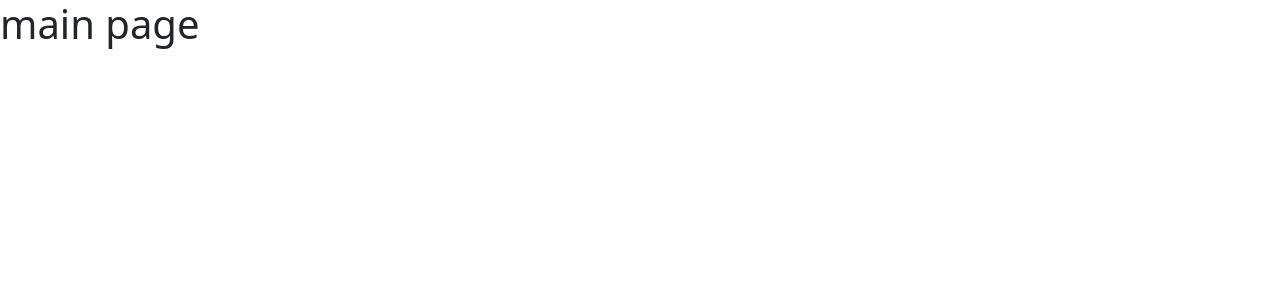
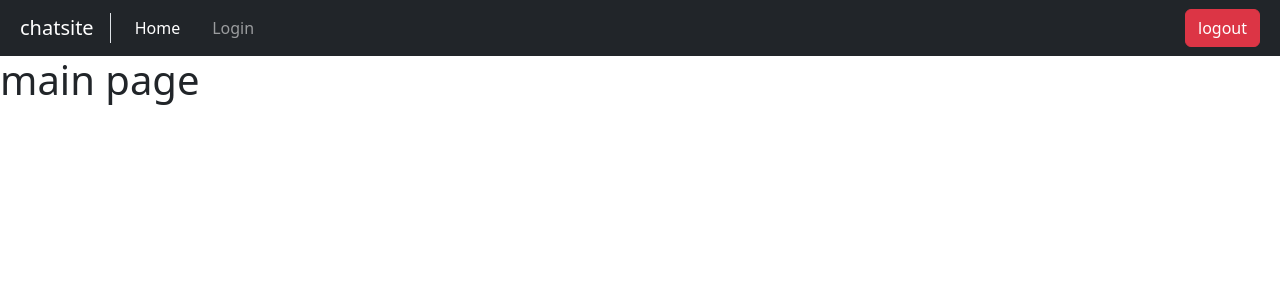
Before and after one commit to sebbe1231/svelte-chat, a Svelte app: page / in a window 1280 px wide. Shown: the top 300 px of the page. Built offline with nearby package versions, Linux system fonts and the light colour scheme.

Commit message:
added register modal and loggout function

```diff
--- a/package.json
+++ b/package.json
@@ -14,6 +14,7 @@
     "vite": "^3.2.3"
   },
   "dependencies": {
+    "jquery": "^3.6.1",
     "bootstrap": "^5.2.2",
     "svelte-routing": "^1.6.0",
     "sweetalert2": "^11.6.8"
--- /dev/null
+++ b/src/components/navbar.svelte
@@ -0,0 +1,36 @@
+<script>
+    import { navigate } from "svelte-routing";
+    import Swal from "sweetalert2";
+
+    function logout(){
+        fetch("/logout", {
+            method: 'GET'
+        })
+
+        navigate("/login")
+        Swal.fire({
+            text: "Logged out",
+            icon: "success",
+            toast: true,
+            position: "top-end",
+            showConfirmButton: false,
+            timer: 2000,
+            timerProgressBar: true,
+        });
+    }
+</script>
+
+<nav class="navbar navbar-expand-lg navbar-dark bg-dark">
+    <div class="container-fluid">
+        <div class="border-end mx-2">
+            <span class="navbar-brand">chatsite</span>
+        </div>
+        <div class="collapse navbar-collapse" id="navbarNavAltMarkup">
+            <div class="navbar-nav">
+                <a class="nav-link active mx-2" aria-current="page" href="/">Home</a>
+                <a class="nav-link mx-2" href="/login">Login</a>
+            </div>
+        </div>
+        <button type="button" on:click={logout} id="logoutbtn" class="mx-2 btn btn-danger">logout</button>
+    </div>
+</nav>
--- a/src/components/register.svelte
+++ b/src/components/register.svelte
@@ -1 +1,40 @@
 <!-- Where a modal will pop up for registration -->
+<script>
+    // First check of username already exists
+    // then make account, if username dosent exists, otherwise show error
+    // if account created, show success and redirect to root
+
+</script>
+
+<div class="modal fade" id="registerModal" tabindex="-1" aria-hidden="true">
+    <div class="modal-dialog">
+        <div class="modal-content">
+            <div class="modal-header">
+                <h1 class="modal-title fs-5">Register account</h1>
+                <button type="button" class="btn-close" data-bs-dismiss="modal" aria-label="Close"></button>
+            </div>
+            <div class="modal-body">
+                <form on:submit|preventDefault id="regform">
+                    <div class="form-outline mb-4">
+                        <input type="text" id="regname" class="form-control" />
+                        <label class="form-label" for="regname">Username</label>
+                    </div>
+
+                    <div class="form-outline mb-4">
+                        <input type="password" id="regpass" class="form-control" />
+                        <label class="form-label" for="regpass">Password</label>
+                    </div>
+
+                    <div class="form-outline mb-4">
+                        <input type="password" id="regpass" class="form-control" />
+                        <label class="form-label" for="regpass">Confirm password</label>
+                    </div>
+                </form>
+            </div>
+            <div class="modal-footer">
+                <button type="button" class="btn btn-secondary" data-bs-dismiss="modal">Cancel</button>
+                <button type="button" class="btn btn-primary">Submit</button>
+            </div>
+        </div>
+    </div>
+</div>
--- a/src/main.js
+++ b/src/main.js
@@ -1,5 +1,7 @@
 import App from './App.svelte'
+import "jquery"
 import 'bootstrap/dist/css/bootstrap.min.css';
+import 'bootstrap/dist/js/bootstrap';
 
 const app = new App({
   target: document.getElementById('app')
--- a/src/routes/index.svelte
+++ b/src/routes/index.svelte
@@ -1 +1,6 @@
+<script>
+    import Navbar from "../components/navbar.svelte"
+</script>
+
+<Navbar />
 <h1>main page</h1>
--- a/src/routes/login.svelte
+++ b/src/routes/login.svelte
@@ -1,6 +1,7 @@
 <script>
     import Swal from "sweetalert2";
     import { navigate } from "svelte-routing";
+    import Register from "../components/register.svelte"
 
     let name;
     let pass;
@@ -49,17 +50,19 @@
 </script>
 
 <div class="container mt-4">
+    <Register />
     <form on:submit|preventDefault on:submit={loginfunc} id="loginform">
         <div class="form-outline mb-4">
-        <input bind:value={name} type="text" id="loginname" class="form-control" />
-        <label class="form-label" for="loginname">Username</label>
+            <input bind:value={name} type="text" id="loginname" class="form-control" />
+            <label class="form-label" for="loginname">Username</label>
         </div>
 
         <div class="form-outline mb-4">
-        <input bind:value={pass} type="password" id="loginpass" class="form-control" />
-        <label class="form-label" for="loginpass">Password</label>
+            <input bind:value={pass} type="password" id="loginpass" class="form-control" />
+            <label class="form-label" for="loginpass">Password</label>
         </div>
 
         <button type="submit" class="btn btn-primary btn-block mb-4">Sign in</button>
+        <button type="button" class="btn btn-secondary btn-block mb-4" data-bs-toggle="modal" data-bs-target="#registerModal">Register</button>
     </form>
 </div>
```
Also changed, not shown: 2 other files (tests, documents, lock files or other folders).
